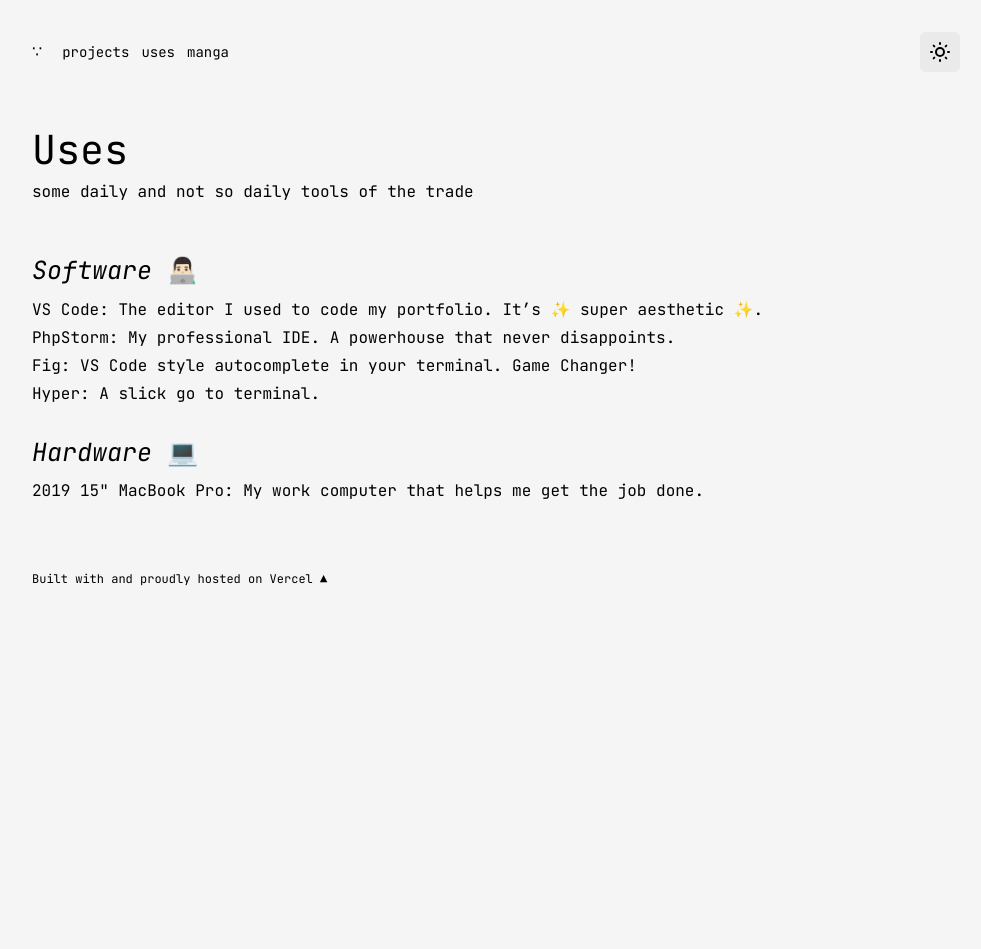
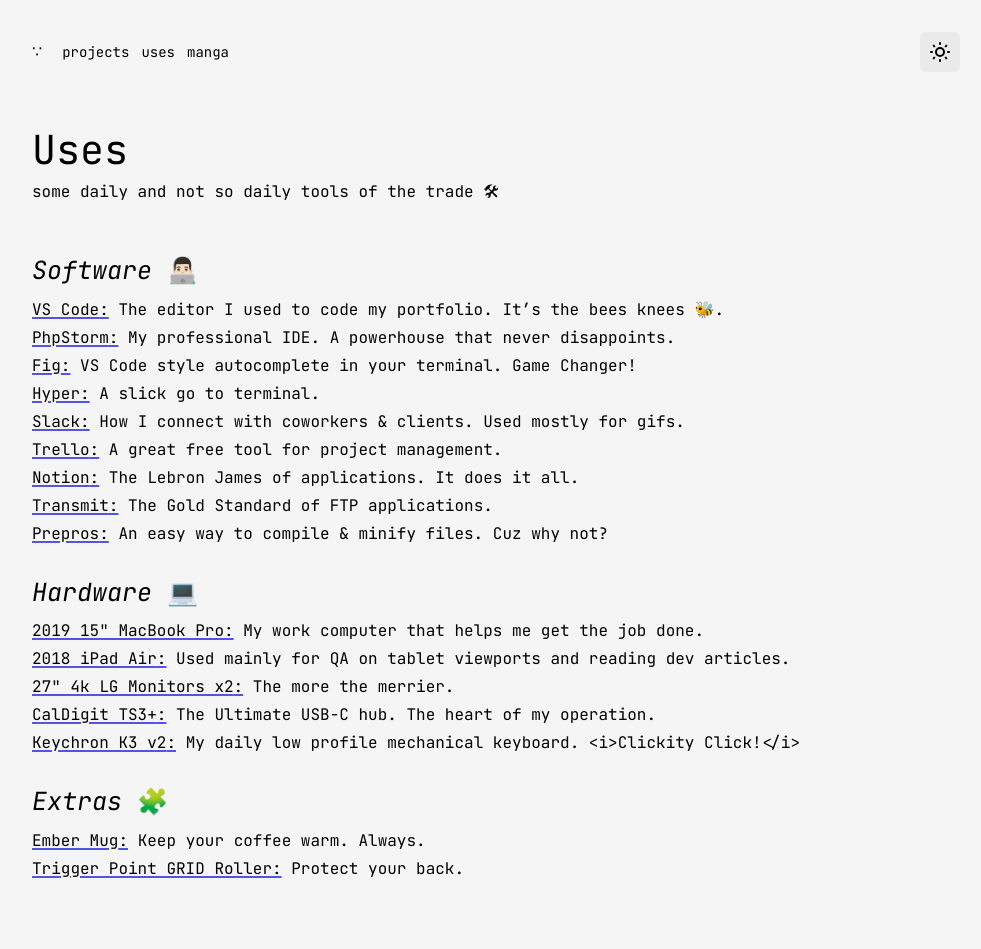
Before and after one commit to hcardonaweb/chicano.dev, a Next.js app: page /uses in a window 1280 px wide. Shown: the top 949 px of the page, without its empty margins (144-1125 px from the left). Before the commit the page ends 800 px from the top, so only its background shows below. Built offline with nearby package versions, Linux system fonts and the light colour scheme.

Commit message:
Homepage tech stack component. More uses.

```diff
--- /dev/null
+++ b/components/Technologies.js
@@ -0,0 +1,20 @@
+import { FontAwesomeIcon } from "@fortawesome/react-fontawesome";
+import TechData from "../data/TechData.json"
+
+const Technologies = () => {
+  return (
+    <>
+      <div className="md:ml-6 grid grid-cols-3 gap-2 h-full">
+        {TechData.map((tech) => (
+            <FontAwesomeIcon
+              key={tech.id}
+              className="m-auto h-10"
+              icon={["fab", tech.icon]}
+            />
+        ))}
+      </div>
+    </>
+  );
+};
+
+export default Technologies;
--- a/components/UsesType.js
+++ b/components/UsesType.js
@@ -20,7 +20,7 @@
                   <a
                     href={item.href}
                     target="_blank"
-                    className="hover:underline underline-offset-2 decoration-electric-purple decoration-2">
+                    className="underline underline-offset-2 decoration-electric-purple decoration-2">
                     {item.name}:
                   </a>
                   <span> {item.description}</span>
--- /dev/null
+++ b/data/TechData.json
@@ -0,0 +1,50 @@
+[
+  {
+    "id": 1,
+    "icon": "html5"
+  },
+  {
+    "id": 2,
+    "icon": "css3-alt"
+  },
+  {
+    "id": "3",
+    "icon": "js-square"
+  },
+  {
+    "id": "4",
+    "icon": "markdown"
+  },
+  {
+    "id": "5",
+    "icon": "sass"
+  },
+  {
+    "id": 6,
+    "icon": "php"
+  },
+  {
+    "id": 7,
+    "icon": "wordpress-simple"
+  },
+  {
+    "id": 8,
+    "icon": "shopify"
+  },
+  {
+    "id": 9,
+    "icon": "react"
+  },
+  {
+    "id": 10,
+    "icon": "git-square"
+  },
+  {
+    "id": 11,
+    "icon": "github"
+  },
+  {
+    "id": 12,
+    "icon": "npm"
+  }
+]
--- a/data/UsesData.json
+++ b/data/UsesData.json
@@ -7,7 +7,7 @@
       {
         "name": "VS Code",
         "href": "https://code.visualstudio.com/",
-        "description": "The editor I used to code my portfolio. It’s ✨ super aesthetic ✨."
+        "description": "The editor I used to code my portfolio. It’s the bees knees 🐝."
       },
       {
         "name": "PhpStorm",
@@ -23,6 +23,31 @@
         "name": "Hyper",
         "href": "https://hyper.is/",
         "description": "A slick go to terminal."
+      },
+      {
+        "name": "Slack",
+        "href": "",
+        "description": "How I connect with coworkers & clients. Used mostly for gifs."
+      },
+      {
+        "name": "Trello",
+        "href": "",
+        "description": "A great free tool for project management."
+      },
+      {
+        "name": "Notion",
+        "href": "",
+        "description": "The Lebron James of applications. It does it all."
+      },
+      {
+        "name": "Transmit",
+        "href": "",
+        "description": "The Gold Standard of FTP applications."
+      },
+      {
+        "name": "Prepros",
+        "href": "",
+        "description": "An easy way to compile & minify files. Cuz why not?"
       }
     ]
   },
@@ -35,6 +60,43 @@
         "name": "2019 15\" MacBook Pro",
         "href": "https://support.apple.com/kb/SP794?locale=en_US",
         "description": "My work computer that helps me get the job done."
+      },
+      {
+        "name": "2018 iPad Air",
+        "href": "",
+        "description": "Used mainly for QA on tablet viewports and reading dev articles."
+      },
+      {
+        "name": "27\" 4k LG Monitors x2",
+        "href": "",
+        "description": "The more the merrier."
+      },
+      {
+        "name": "CalDigit TS3+",
+        "href": "",
+        "description": "The Ultimate USB-C hub. The heart of my operation."
+      },
+      {
+        "name": "Keychron K3 v2",
+        "href": "",
+        "description": "My daily low profile mechanical keyboard. <i>Clickity Click!</i>"
+      }
+    ]
+  },
+  {
+    "id": 3,
+    "sectionName": "Extras",
+    "sectionEmoji": "🧩",
+    "items": [
+      {
+        "name": "Ember Mug",
+        "href": "",
+        "description": "Keep your coffee warm. Always."
+      },
+      {
+        "name": "Trigger Point GRID Roller",
+        "href": "",
+        "description": "Protect your back."
       }
     ]
   }
--- a/pages/index.js
+++ b/pages/index.js
@@ -1,4 +1,5 @@
 import Head from "next/head";
+import Technologies from "../components/Technologies";
 import "../src/fontawesome/fontawesome";
 
 export default function Home() {
@@ -20,16 +21,26 @@
       </Head>
       <div className="page-header mt-8">
         <h1>Hi, I'm Hector!</h1>
-        <p>
-          <i>front-end web developer</i> focused on javascript, html &amp; css
-        </p>
+        <p className="text-xl">💻 🎧 ☕️</p>
       </div>
-      <div className="py-4">
-        <div className="py-12">
-          <h3 className="pearl dark:onyx font-medium">Hi there!</h3>
-          <p className="pearl dark:onyx mt-2 text-sm">
-            We are currenlty under construction. Come back Soon!
-          </p>
+      <div className="my-10">
+        <div className="grid-gap-2 my-2 grid md:grid-cols-2">
+          <div className="mb-8">
+            <p className="mb-4 text-md">
+              A <i>front-end web developer</i> focused on Html, Css &amp;
+              JavaScript. By day I am a Web Developer at TM5150. By night I am
+              just like you, trying to get better at my craft one line of code
+              at a time. If I’m not reading a book/manga then I’m probably
+              binging a Netflix series whilst <i>slaying</i> some tacos. I
+              occasionally write on my blog about what I’m learning or my
+              current technical roadblock. If you feel like following a normal
+              person on Twitter, click here. No threads, pinky promise.
+            </p>
+            <p className="text-sm">- Your Friendly Neighborhood Chicano</p>
+          </div>
+          <div>
+            <Technologies />
+          </div>
         </div>
       </div>
     </div>
--- a/pages/projects.js
+++ b/pages/projects.js
@@ -2,9 +2,20 @@
   return (
     <div className="page-header mt-8">
       <h1>Projects</h1>
-      <p>
-        hey look! check out my stuff 😎
-      </p>
+      <p>behold! my stuff 😎</p>
+      <div className="my-12">
+        <a
+          href="#"
+          class="block max-w-sm rounded-lg border p-6 hover:shadow-md"
+        >
+          <h5 class="mb-2 text-2xl">
+            kanye.edu
+          </h5>
+          <p>
+            Need to hear some facts. Learn from none other than the man himself, Ye 🌎.
+          </p>
+        </a>
+      </div>
     </div>
   );
 };
--- a/pages/uses.js
+++ b/pages/uses.js
@@ -5,7 +5,7 @@
     <>
       <div className="page-header mt-8">
         <h1>Uses</h1>
-        <p>some daily and not so daily tools of the trade</p>
+        <p>some daily and not so daily tools of the trade 🛠</p>
       </div>
       <UsesType />
     </>
--- a/styles/globals.css
+++ b/styles/globals.css
@@ -20,6 +20,12 @@
 html,
 body {
   font-family: "Jetbrains Mono";
+}
+* {
+  scrollbar-color: #5255e2;
+}
+*::-webkit-scrollbar-thumb {
+  background-color: #5255e2;
 }
 
 ::selection {
```
Also changed, not shown: src/fontawesome/fontawesome.js (+28 -1 lines), public/jjk.jpg.
